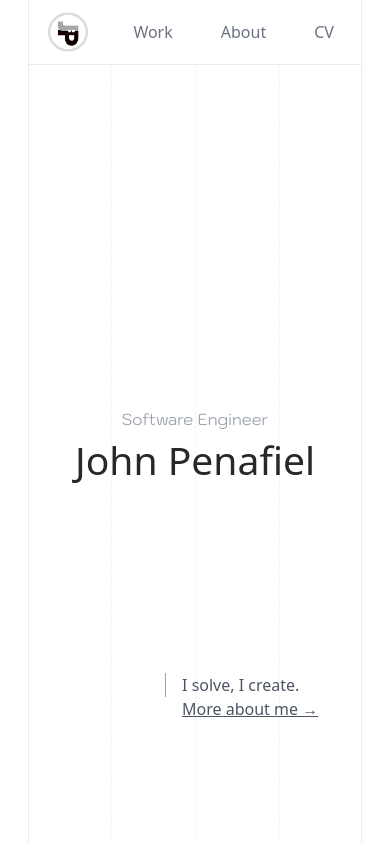
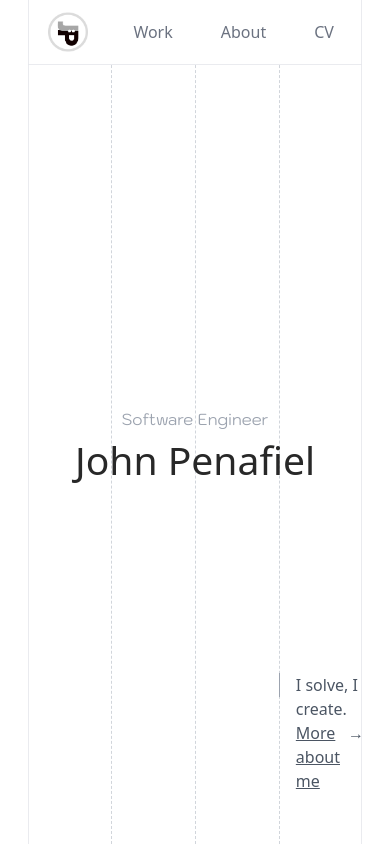
Before and after one commit to johnjohnpenafiel/Portfolio, a Next.js app: page / in a window 390 px wide. Shown: the top 844 px of the page. Built offline with nearby package versions, Linux system fonts and the light colour scheme.

Commit message:
hero section ready: desktop and mobile

```diff
--- a/app/layout.tsx
+++ b/app/layout.tsx
@@ -31,10 +31,6 @@ export default function RootLayout({
         <div className="fixed inset-y-[-100vh] left-[7.2%] w-px bg-gray-200/80 z-50"></div>
         <div className="fixed inset-y-[-100vh] right-[7.2%] w-px bg-gray-200/80 z-50"></div>
 
-        <div className="fixed inset-y-0 left-[50%] w-px border-r border-dashed border-gray-100 -z-10"></div>
-        <div className="fixed inset-y-0 left-[28.5%] w-px border-r border-dashed border-gray-100 -z-10"></div>
-        <div className="fixed inset-y-0 left-[71.5%] w-px border-r border-dashed border-gray-100 -z-10"></div>
-
         {children}
       </body>
     </html>
--- a/app/page.tsx
+++ b/app/page.tsx
@@ -4,6 +4,10 @@ import Navbar from "@/components/Navbar";
 function Home() {
   return (
     <div className="mx-[7.2%]">
+      <div className="fixed inset-y-0 left-[50%] w-px border-r border-dashed border-gray-300 -z-10"></div>
+      <div className="fixed inset-y-0 left-[28.5%] w-px border-r border-dashed border-gray-300 -z-10"></div>
+      <div className="fixed inset-y-0 left-[71.5%] w-px border-r border-dashed border-gray-300 -z-10"></div>
+
       <Navbar />
       <section className="-mt-[64px]">
         <Hero />
--- a/components/Hero.tsx
+++ b/components/Hero.tsx
@@ -11,13 +11,16 @@ const Hero = () => {
           John Penafiel
         </h1>
       </div>
-      <div className="flex items-top justify-end pt-10 mr-[13.1%] text-lg font-normal text-gray-500">
-        <div className="border-l border-gray-400 h-6 mr-4"></div>
-        <div className="text-gray-600">
+      <div className="flex items-top pt-10 text-lg font-normal text-gray-500">
+        <div className="flex ml-[75.11%] w-px border-l border-gray-400 h-6 mr-4"></div>
+        <div className="flex flex-col text-gray-600">
           <p>I solve, I create.</p>
-          <a href="#about" className="underline hover:text-gray-900">
-            More about me →
-          </a>
+          <div className="flex">
+            <a href="#about" className="underline hover:text-gray-900">
+              More about me
+            </a>
+            <div className="px-2">→</div>
+          </div>
         </div>
       </div>
     </div>
```
